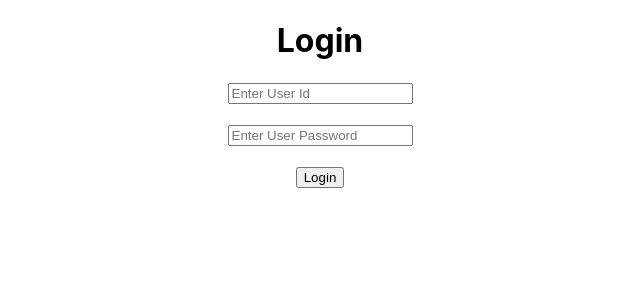
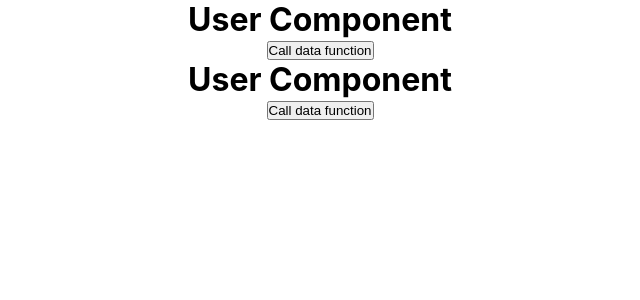
Before and after one commit to Hridoy8132/React-js-from-lec-15, a React (Create React App) app: page / in a window 1280 px wide. Shown: the top 300 px of the page, without its empty margins (320-960 px from the left). Built offline with nearby package versions, Linux system fonts and the light colour scheme.

Commit message:
Lec-20 Pass function as Props.

```diff
--- a/public/style.css
+++ b/public/style.css
@@ -1,3 +1,29 @@
+*{
+    padding: 0;
+    margin: 0;
+}
+
 .app{
+    align-items: center;
     text-align: center;
+    height: 200px;
+    width: 350px;
+    border: 1px solid red;
+    color: black;
+    background: #7f98df;
+
 }
+
+
+.login-button{
+    background: orange;
+    font-size: 15px;
+    padding: 5px;
+    font-weight: bold;
+    color: red;
+}
+
+.App{
+    text-align: center;
+
+}
--- a/src/App.js
+++ b/src/App.js
@@ -125,14 +125,40 @@
 
 // // Lec 19 start here  Basic form Validation
 
-import Login from './Login'
+// import Login from './Login'
 
+// function App() {
+
+//   // const data = true;
+//   return(
+//     <div className="app">
+//       <Login/>
+//     </div>
+
+//   );
+// }
+
+// export default App;
+
+// // Lec 19 end Basic form Validation
+
+// /// Lec 20 start ( Pass Function as Props)
+import React from "react";
+import User from "./User";
+import Members from "./Members";
 function App() {
+  function getData()
+  {
+    alert("hello from app")
+  }
 
-  const data = true;
+
   return(
-    <div className="app">
-      <Login/>
+    <div className="App">
+      <User data={getData}/>
+      <div>
+        <Members data={getData}/>
+      </div>
     </div>
 
   );
@@ -140,4 +166,4 @@ function App() {
 
 export default App;
 
-// // Lec 19 end Basic form Validation
+// /// Lec 20 End here (Pass Function as Props)
--- a/src/Login.js
+++ b/src/Login.js
@@ -58,14 +58,15 @@ function Login()
   return(
     <div className="app">
       <form onSubmit={loginHandle}>
-      <h1> Login </h1>
+      <h1> Login Form </h1>
+
       <input type="text" placeholder="Enter User Id "  onChange={userHandler}/>{userErr?<span>
         User Not Valid </span>:""}
       <br/> <br/>
       <input type="password" placeholder="Enter User Password " onChange={passwordHandler}/>{passErr?<span>
         Password Not Valid </span>:""}
       <br/> <br/>
-      <button type="submit" > Login </button>
+      <button type="submit" className="login-button"> Login </button>
 
       </form>
     </div>
--- /dev/null
+++ b/src/Members.js
@@ -0,0 +1,12 @@
+// /// Lec 20 ( Pass Function as Props)
+import React from "react";
+function Members(props){
+    return (
+        <div>
+            <h1> User Component </h1>
+            <button onClick={props.data}> Call data function </button>
+        </div>
+    );
+}
+
+export default Members;
--- /dev/null
+++ b/src/User.js
@@ -0,0 +1,12 @@
+// /// Lec 20 ( Pass Function as Props)
+import React from "react";
+function User(props){
+    return (
+        <div>
+            <h1> User Component </h1>
+            <button onClick={props.data}> Call data function </button>
+        </div>
+    );
+}
+
+export default User;
```
